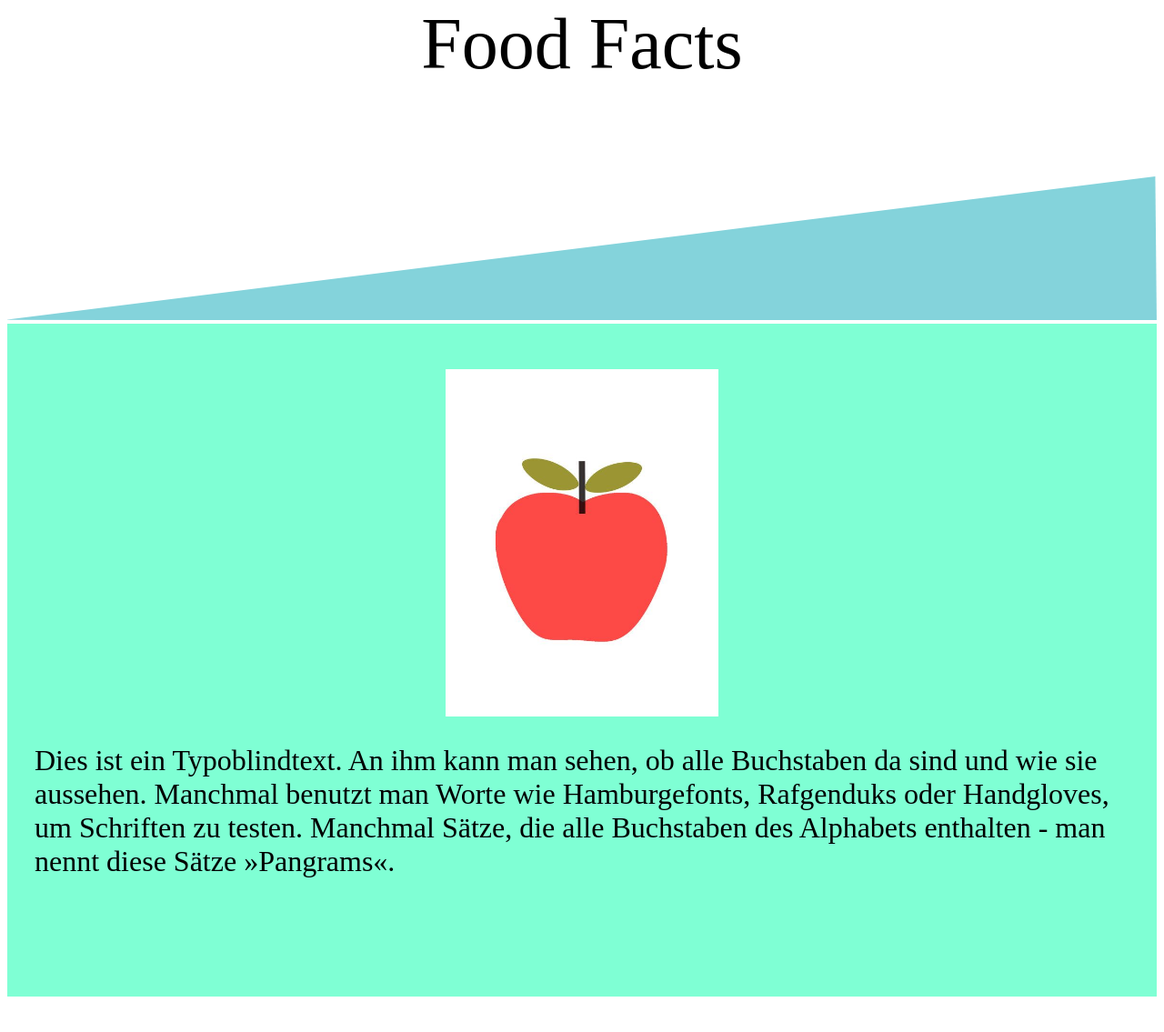
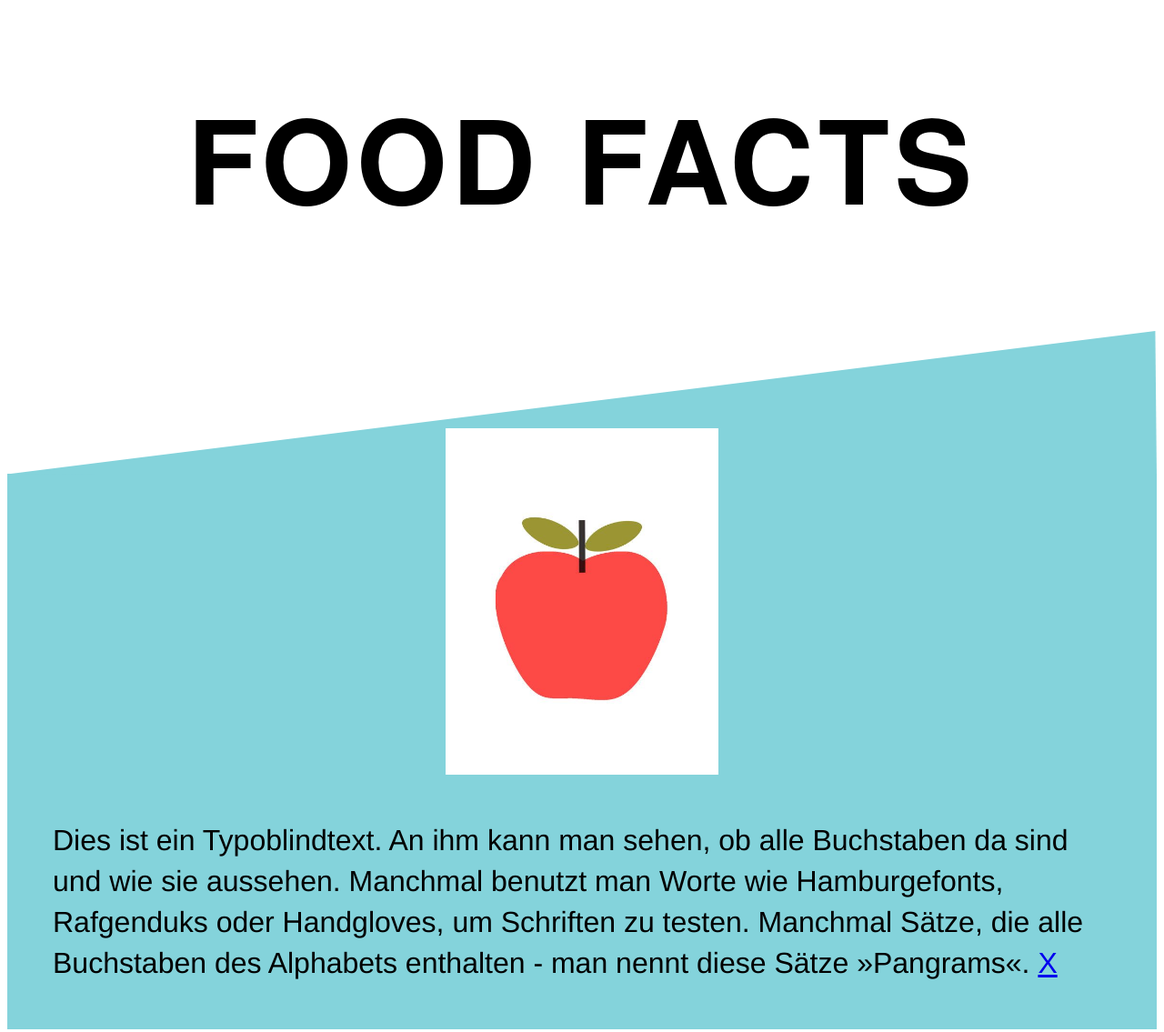
Before and after one commit to marcella-merholz/food-facts, a website: page client/index.html in a window 1280 px wide. Shown: the part 5-1140 px from the top of the page at 91% size. Drawn offline with Linux system fonts and the light colour scheme.

Commit message:
formatting

```diff
--- a/client/index.css
+++ b/client/index.css
@@ -1,44 +1,71 @@
-#header {
-      font-size: 80px;
+#headline {
+    width: 100%;
     text-align: center;
     margin-bottom: 100px;
+  }
+
+.header-specs {
+    text-transform: uppercase;
+    font-family: "HelveticaNeue", Helvetica;
+    font-weight:bold;
+    font-size: 10vw;
+    letter-spacing: 5px;
+  }
+
+
+
+.up {
+    margin-bottom: -5px;
+    width: 100%;
+}
+
+.fact {
+    margin-bottom: 50px;
+    padding: 50px;
 }
 
 .flex-container {
     display: flex;
     flex-direction: column;
-    align-items: center;
   }
 
-#up-1 {
-    width: 100%;
+.flex-element-center {
+    align-self: center;
+}
+
+.text-specs {
+    margin-top: 50px;
+    font-family: Helvetica;
+    font-size: xx-large;
+    line-height: 1.4em;
 }
 
 #fact-1 {
-    background-color: aquamarine;
-    padding-bottom: 100px;
-    margin-bottom:50px;
-    width: 100%;
-    /*clip-path: polygon(0 15%, 100% 0%, 100% 90%, 0% 100%);*/
+    background-color: #84D3DB;
 }
 
 #img-1 {
-      margin-top: 50px;
+    margin-top: -100px;
     width: 300px;
 }
 
 #fact-2 {
     background-color: crimson;
-    margin-bottom:50px;
-    width: 100%;
 }
 
 #img-2 {
-    margin-top: 50px;
+    margin-top: -100px;
     width: 300px;
 }
 
-#text {
-    font-size: xx-large;
-    margin: 30px;
+
+@media (max-width: 600px) {
+    .header-specs {
+        font-size: 50px;
         }
+
+
+    .text-specs {
+        font-size: 26px;
+    }
+}
--- a/client/index.html
+++ b/client/index.html
@@ -2,19 +2,34 @@
 <html lang="de-formal">
 
 <head>
-    <title>FOOD FACTS</title>
+    <title>Food Facts</title>
     <meta charset="UTF-8" />
     <meta name="viewport" content="width=device-width, initial-scale=1.0">
     <link rel="stylesheet" href="index.css" />
 </head>
 
 <body>
-    <div id="header">Food Facts</div>
-    <img id="up-1" src="img/up-1.svg">
-    <div id="fact-1">
+    <div id="headline"><h1 class="header-specs">Food Facts</h1></div>
+
+    <img class="up" src="img/up-1.svg">
+    <div id="fact-1" class="fact">
         <div class="flex-container">
-            <img id=img-1 src="img/apple.jpg">
-            <div id="text">Dies ist ein Typoblindtext. An ihm kann man sehen, ob alle Buchstaben da sind und wie sie
+            <img id=img-1 src="img/apple.jpg" class="flex-element-center">
+            <div id="text-1" class="text-specs">Dies ist ein Typoblindtext. An ihm kann man sehen, ob alle Buchstaben da
+                sind und wie sie
+                aussehen. Manchmal benutzt man Worte wie Hamburgefonts, Rafgenduks oder Handgloves, um Schriften zu
+                testen. Manchmal Sätze, die alle Buchstaben des Alphabets enthalten - man nennt diese Sätze
+                »Pangrams«. <span><a href="health.html">X</a></span>
+            </div>
+        </div>
+    </div>
+
+    <img class="up" src="img/up-1.svg">
+    <div id="fact-2" class="fact">
+        <div class="flex-container">
+            <img id=img-2 src="img/apple.jpg">
+            <div id="text-2" class="text-specs">Dies ist ein Typoblindtext. An ihm kann man sehen, ob alle Buchstaben da
+                sind und wie sie
                 aussehen. Manchmal benutzt man Worte wie Hamburgefonts, Rafgenduks oder Handgloves, um Schriften zu
                 testen. Manchmal Sätze, die alle Buchstaben des Alphabets enthalten - man nennt diese Sätze
                 »Pangrams«.
@@ -22,11 +37,4 @@
         </div>
     </div>
 
-    <div id="fact-2">
-        <div class="flex-container">
-            <img id=img-2 src="img/apple.jpg">
-            <div id="text">Lala.</div>
-        </div>
-    </div>
-
 </body>
```
Lines whose indentation alone changed are shown as unchanged.
